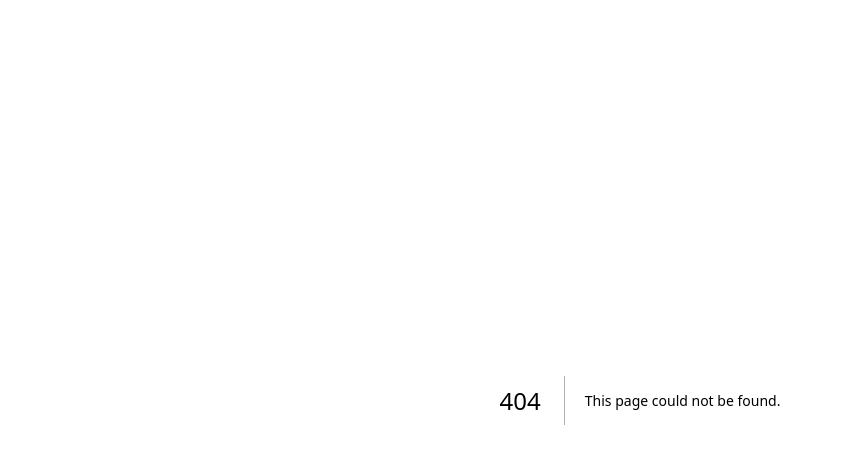
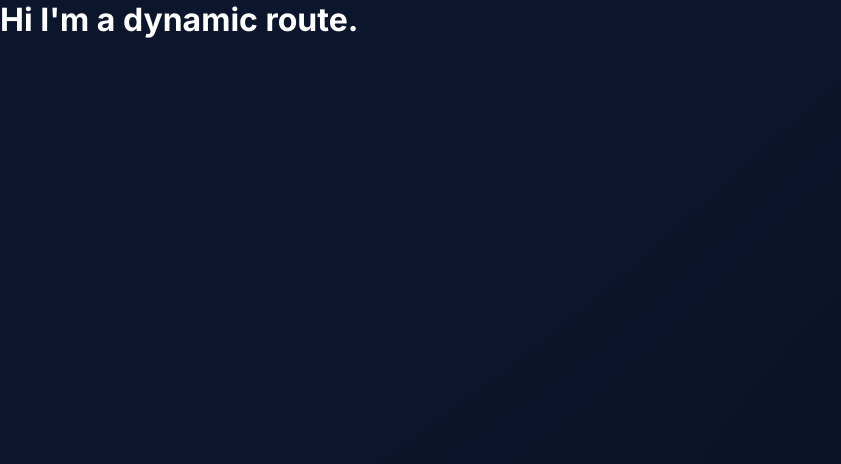
Before and after one commit to shahzaibshaikh/cafe-finder, a Next.js app: page /1 in a window 1280 px wide. Before the commit this address had no page. Shown: the top 464 px of the page, without its empty margins (0-841 px from the left). Built offline with nearby package versions, Linux system fonts and the light colour scheme.

Commit message:
👌 IMPROVE: added a root dynamic route

```diff
--- /dev/null
+++ b/pages/[dynamic].js
@@ -0,0 +1,7 @@
+import React from 'react';
+
+function DynamicRoute() {
+  return <h1>Hi I'm a dynamic route.</h1>;
+}
+
+export default DynamicRoute;
```
